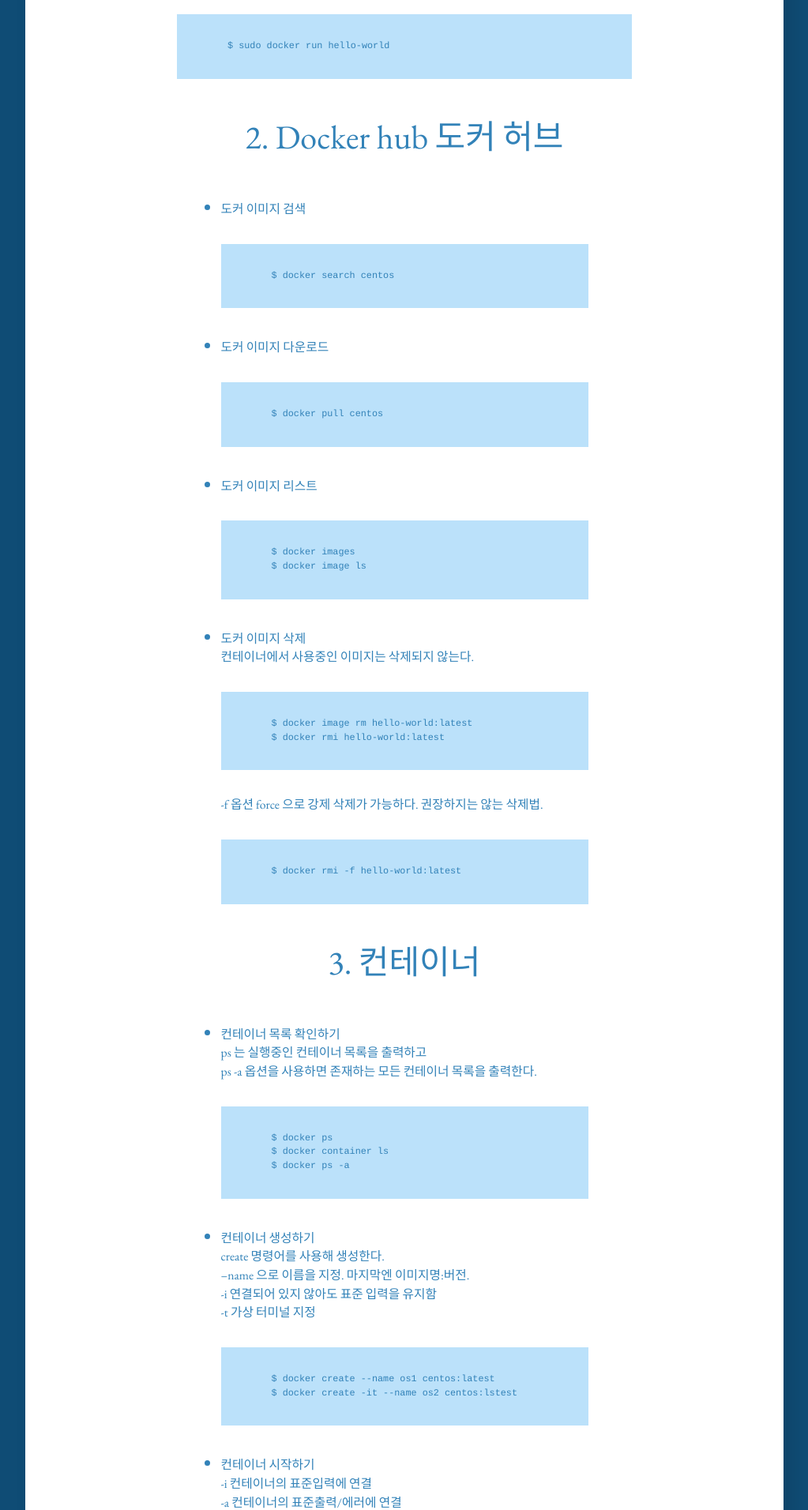
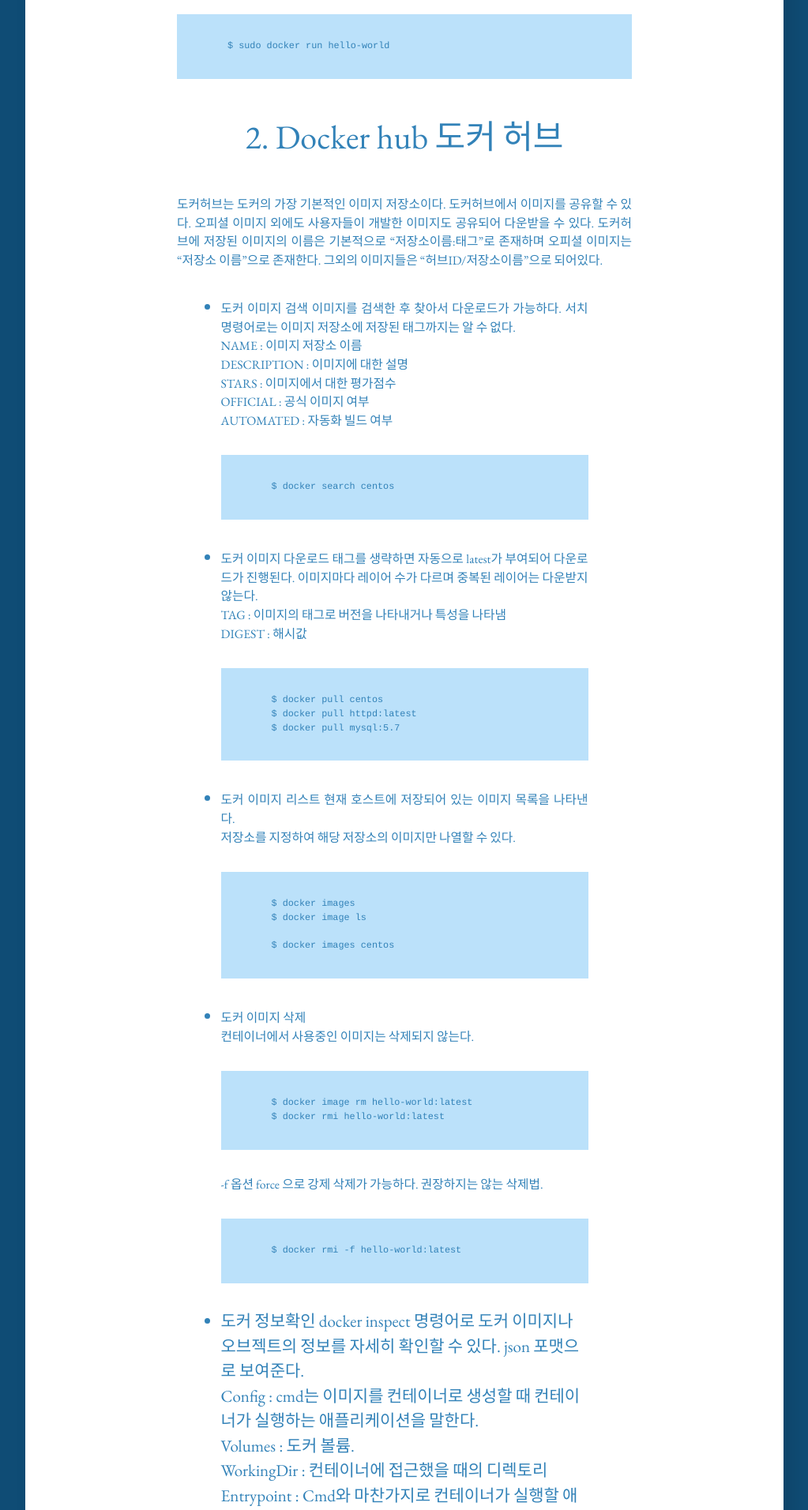
Before and after one commit to raesaeng/raesaeng.github.io, a Jekyll site: the page built from _posts/2020-08-10-Ubuntu-docker1.md, in a window 1280 px wide. Shown: the part 2296-4208 px from the top of the page at 79% size, without its empty margins (128-1151 px from the left). Built offline with Jekyll 4.4.1, drawn with Linux system fonts in a browser that asks for light colours; some of the changed text lies outside the part shown.

Commit message:
Update 2020-08-10-Ubuntu-docker1.md

````diff
--- a/_posts/2020-08-10-Ubuntu-docker1.md
+++ b/_posts/2020-08-10-Ubuntu-docker1.md
@@ -79,24 +79,41 @@ $ sudo docker run hello-world
 
 
 ## 2. Docker hub 도커 허브
+도커허브는 도커의 가장 기본적인 이미지 저장소이다. 도커허브에서 이미지를 공유할 수 있다. 오피셜 이미지 외에도 사용자들이 개발한 이미지도 공유되어 다운받을 수 있다. 도커허브에 저장된 이미지의 이름은 기본적으로 "저장소이름:태그"로 존재하며 오피셜 이미지는 "저장소 이름"으로 존재한다. 그외의 이미지들은 "허브ID/저장소이름"으로 되어있다.
+
 
 * 도커 이미지 검색
+  이미지를 검색한 후 찾아서 다운로드가 가능하다. 서치 명령어로는 이미지 저장소에 저장된 태그까지는 알 수 없다.
+  NAME : 이미지 저장소 이름
+  DESCRIPTION : 이미지에 대한 설명
+  STARS : 이미지에서 대한 평가점수
+  OFFICIAL : 공식 이미지 여부
+  AUTOMATED : 자동화 빌드 여부
 
   ```
   $ docker search centos
   ```
 
 * 도커 이미지 다운로드
+  태그를 생략하면 자동으로 latest가 부여되어 다운로드가 진행된다. 이미지마다 레이어 수가 다르며 중복된 레이어는 다운받지 않는다.
+  TAG : 이미지의 태그로 버전을 나타내거나 특성을 나타냄
+  DIGEST : 해시값
 
   ```
   $ docker pull centos
+  $ docker pull httpd:latest
+  $ docker pull mysql:5.7
   ```
 
 * 도커 이미지 리스트
+  현재 호스트에 저장되어 있는 이미지 목록을 나타낸다.
+  저장소를 지정하여 해당 저장소의 이미지만 나열할 수 있다.
 
   ```
   $ docker images
   $ docker image ls
+
+  $ docker images centos
   ```
 
 * 도커 이미지 삭제
@@ -114,6 +131,28 @@ $ sudo docker run hello-world
   $ docker rmi -f hello-world:latest
   ```
 
+* 도커 정보확인
+  docker inspect 명령어로 도커 이미지나 오브젝트의 정보를 자세히 확인할 수 있다. json 포맷으로 보여준다.
+  Config : cmd는 이미지를 컨테이너로 생성할 때 컨테이너가 실행하는 애플리케이션을 말한다.
+  Volumes : 도커 볼륨.
+  WorkingDir : 컨테이너에 접근했을 때의 디렉토리
+  Entrypoint : Cmd와 마찬가지로 컨테이너가 실행할 애플리케이션을 말한다.
+  * Entrypoint와 Cmd 관계는 명령과 인자의 관계와 비슷하다. Entrypoint가 지정되어 있지 않으면 Cmd가 명령으로 동작하며, Entrypoint와 Cmd가 함께 있으면 Entrypoint가 명령이고 Cmd가 인자처럼 동작한다.
+  RootFS : 이미지의 레이어를 나타냄. 계층화.
+
+  ```
+  $ docker inspect centos:latest
+  ```
+
+* 도커 저장, 불러오기
+  docker save 명령은 호스트에 저장된 이미지를 아카이브 파일로 복사한다. -o (output) 옵션을 사용하여 생성되는 파일의 경로를 지정해준다.
+  docker load 명령은 아카이브 파일을 불러오는 명령이다. -i (input) 옵션을 사용하여 지정된 파일을 불러온다.
+
+  ```
+  $ docker save -o img.tar centos:latest httpd:latest
+  $ docker load -i img.tar
+  ```
+  img.tar으로 저장한 centos와 httpd 이미지를 불러왔다.
 
 
 ## 3. 컨테이너
@@ -123,6 +162,14 @@ $ sudo docker run hello-world
   ps 는 실행중인 컨테이너 목록을 출력하고
 
   ps -a 옵션을 사용하면 존재하는 모든 컨테이너 목록을 출력한다.
+
+  CONTAINER ID : 컨테이너 고유 ID
+  IMAGE : 컨테이너가 사용하는 이미지
+  COMMAND : 컨테이너에서 실행중인 애플리케이션
+  CREATED : 컨테어너가 생성된 날짜
+  STATUS : 컨테이너의 상태
+  PORTS : 컨테이너에서 사용 중인 포트
+  NAMES : 컨테이너의 이름
 
   ```
   $ docker ps
````
